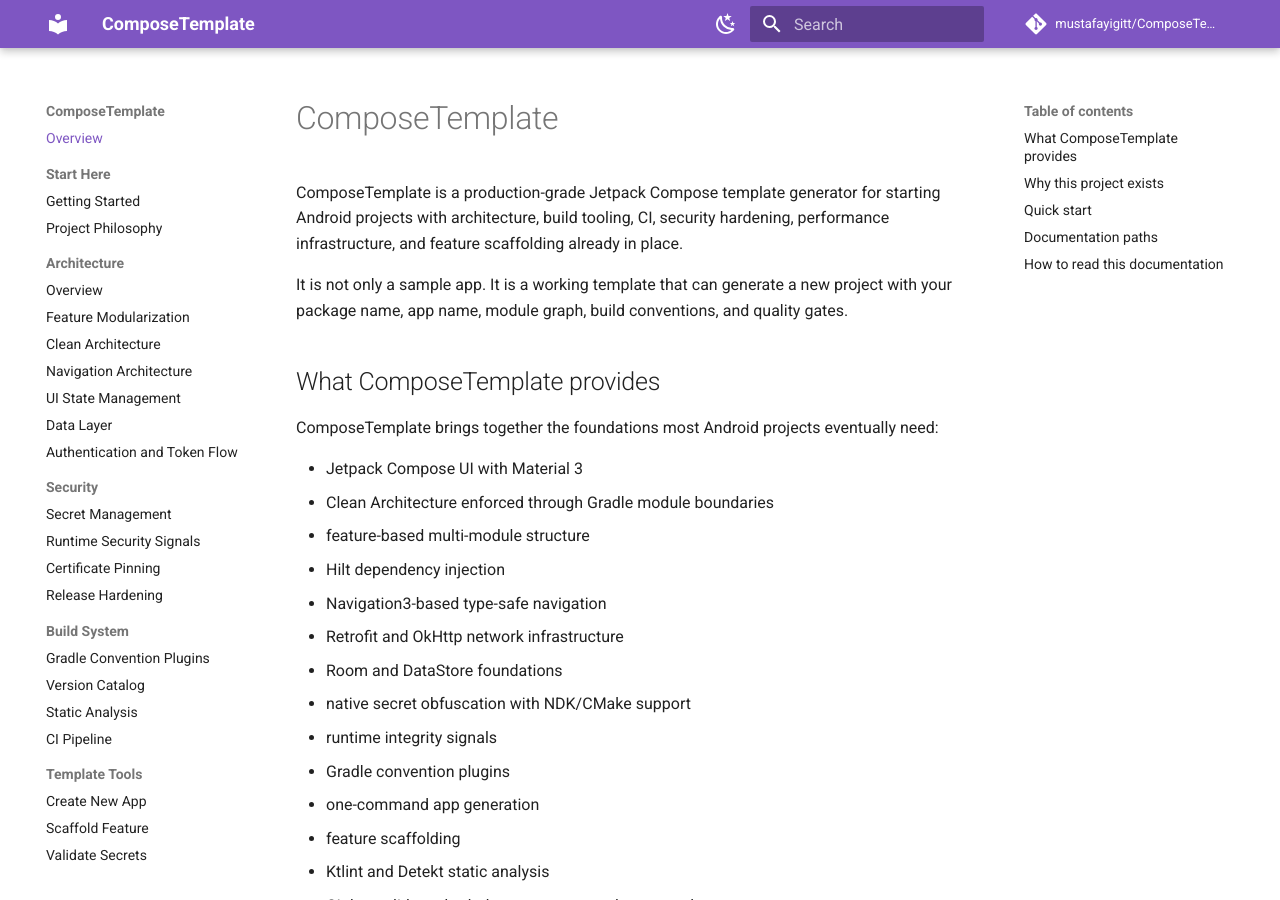
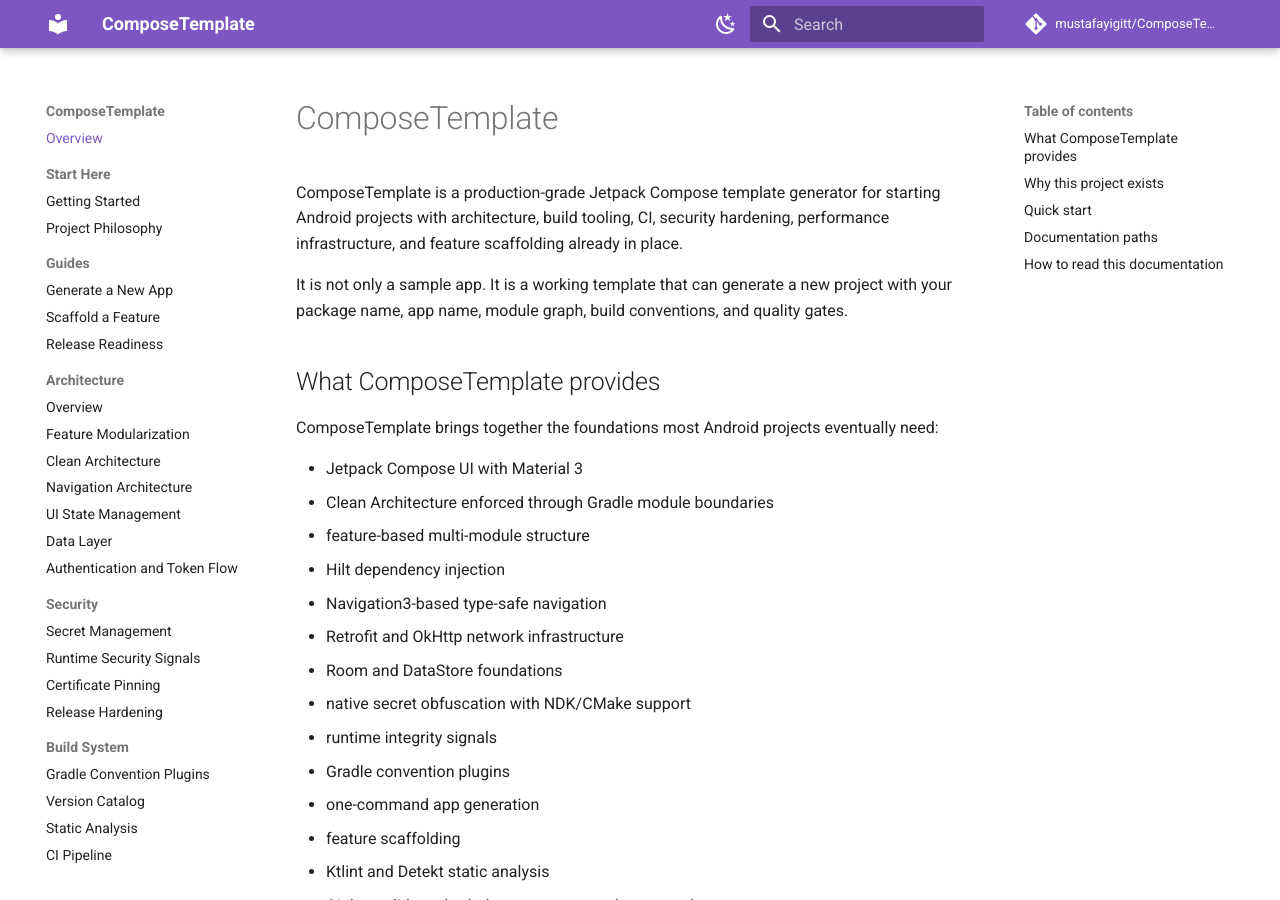
Before and after one commit to mustafayigitt/ComposeTemplate, an MkDocs documentation site: the page built from docs/index.md, in a window 1280 px wide and 900 px high. Built offline with MkDocs 1.6.1 and Material for MkDocs 9.7.7, drawn with Linux system fonts in a browser that asks for light colours; comment, search, counter and statistics services are not loaded; part of the change alters nothing that is shown.

```diff
--- a/mkdocs.yml
+++ b/mkdocs.yml
@@ -42,6 +42,10 @@ nav:
   - Start Here:
       - Getting Started: getting-started.md
       - Project Philosophy: project-philosophy.md
+  - Guides:
+      - Generate a New App: guides/generate-new-app.md
+      - Scaffold a Feature: guides/scaffold-feature.md
+      - Release Readiness: guides/release-readiness.md
   - Architecture:
       - Overview: architecture/overview.md
       - Feature Modularization: architecture/feature-modularization.md
@@ -69,6 +73,9 @@ nav:
       - Testing Strategy: quality/testing-strategy.md
       - Performance and Baseline Profiles: quality/performance-baseline-profiles.md
       - Release Readiness Checklist: quality/release-readiness-checklist.md
+  - Reference:
+      - Module Map: reference/module-map.md
+      - Gradle Tasks: reference/gradle-tasks.md
   - Tech Blog Series:
       - Overview: tech-blog/index.md
       - Architecture:
@@ -99,6 +106,7 @@ nav:
           - Docs as Code with MkDocs and GitHub Pages: tech-blog/quality-dx/docs-as-code-mkdocs-github-pages.md
           - Retrofit OkHttp and Network Layer Design: tech-blog/quality-dx/retrofit-okhttp-network-layer.md
   - Contributing:
+      - Documentation Standard: contributing/documentation-standard.md
       - Adding a New Feature: contributing/adding-a-new-feature.md
       - Extending ComposeTemplate: contributing/extending-composetemplate.md
       - Contribution Guide: contributing/contribution-guide.md
```
